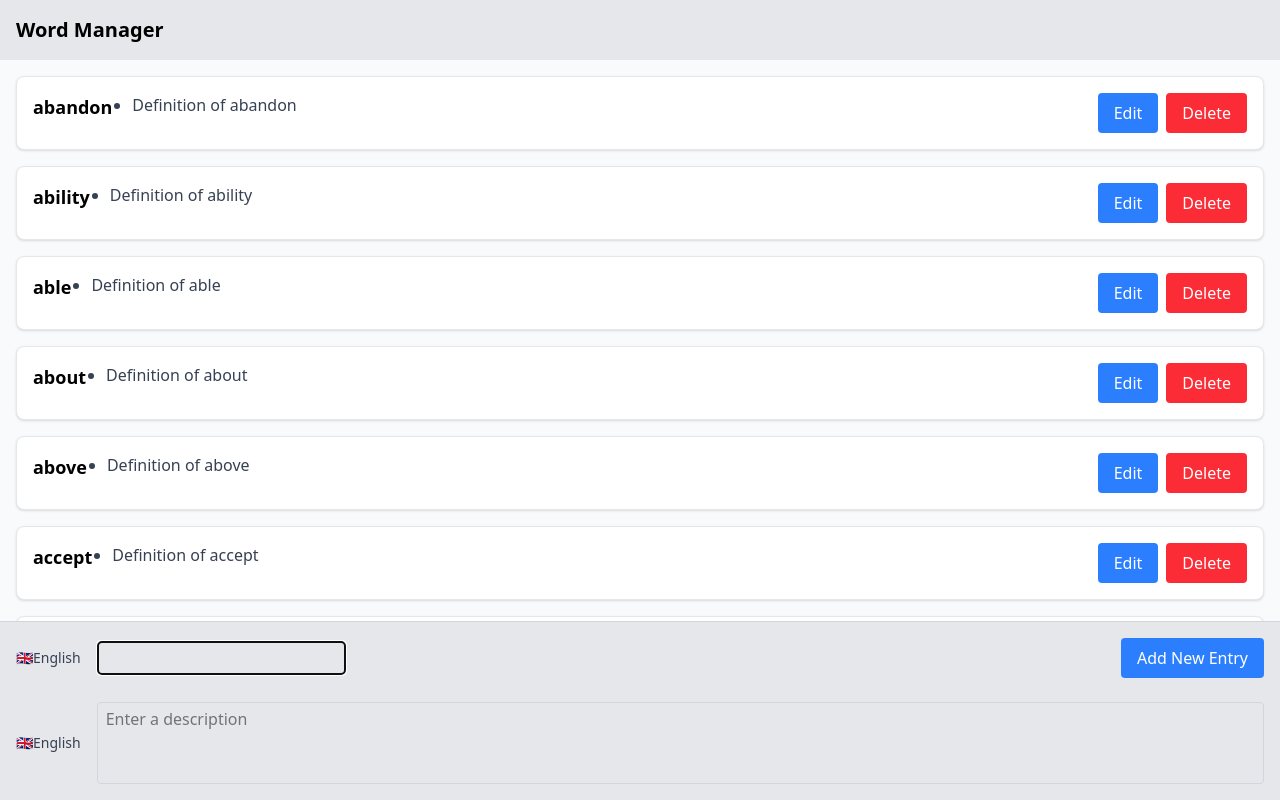
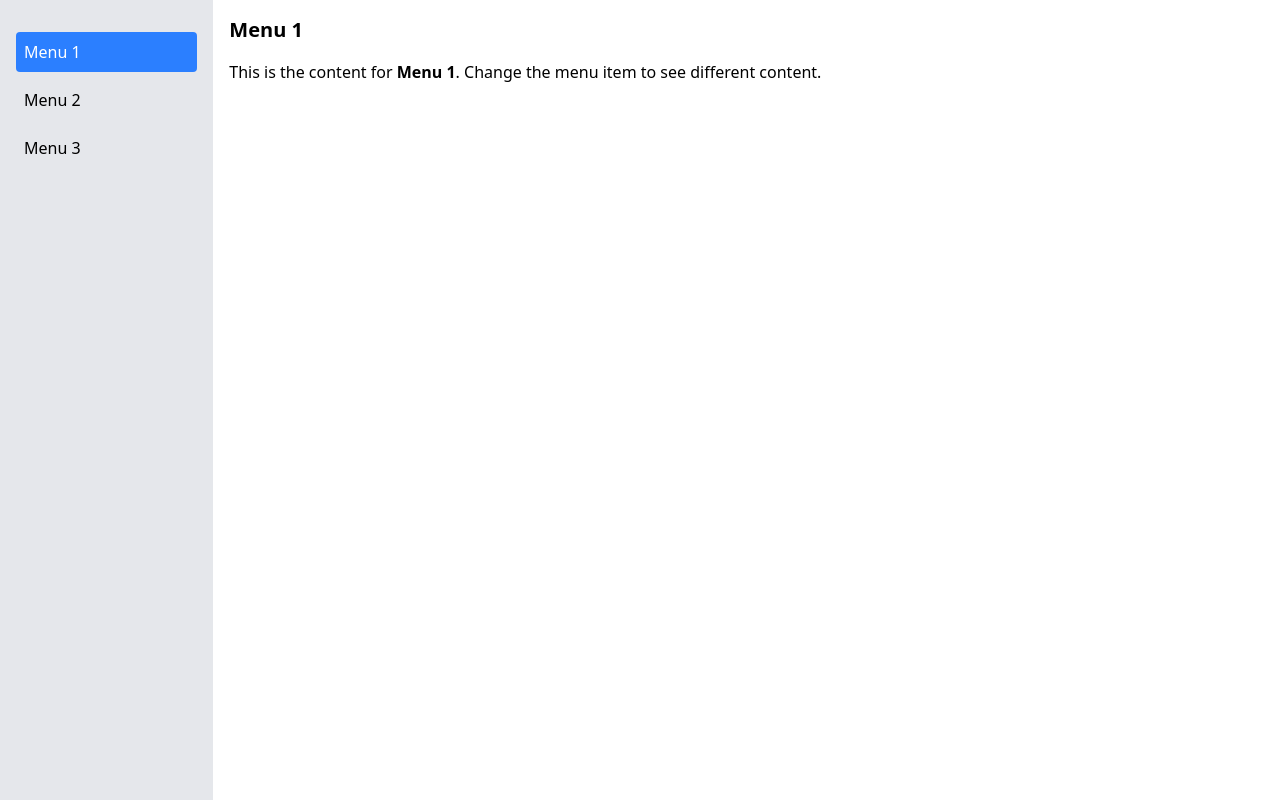
Before and after one commit to s4ysolutions/vocabla, a React (Vite) app in the folder front_react/: page / in a window 1280 px wide. Built offline with nearby package versions, Linux system fonts and the light colour scheme.

Commit message:
Me portal layout

```diff
--- /dev/null
+++ b/front_react/src/features/me/react/app-menu/index.tsx
@@ -0,0 +1,32 @@
+import React from 'react'
+
+interface Props {
+    selectedMenu: string,
+    setSelectedMenu: (menu: string) => void,
+    setIsMenuOpen: (isOpen: boolean) => void
+}
+
+const MeAppMenu: React.FC<Props> = ({selectedMenu, setSelectedMenu, setIsMenuOpen}) => {
+  const menuItems = ['Menu 1', 'Menu 2', 'Menu 3']
+
+  return (
+    <ul className="space-y-2">
+      {menuItems.map((item) => (
+        <li
+          key={item}
+          className={`cursor-pointer p-2 rounded ${
+            selectedMenu === item ? 'bg-blue-500 text-white' : 'hover:bg-gray-300'
+          }`}
+          onClick={() => {
+            setSelectedMenu(item)
+            setIsMenuOpen(false) // Close menu on selection
+          }}
+        >
+          {item}
+        </li>
+      ))}
+    </ul>
+  )
+}
+
+export default MeAppMenu
--- /dev/null
+++ b/front_react/src/features/me/react/index.tsx
@@ -0,0 +1,65 @@
+import React, { useState } from 'react'
+import MeAppMenu from './app-menu'
+// TODO: imrove having 2 menus
+const Me: React.FC = () => {
+  const [isMenuOpen, setIsMenuOpen] = useState<boolean>(false)
+  const [selectedMenu, setSelectedMenu] = useState<string>('Menu 1')
+
+
+  return (
+    <div className="h-full w-full flex flex-col md:flex-row">
+      {/* Menu Column for big screens*/}
+      <div className="bg-gray-200 w-full hidden md:block md:w-1/4 lg:w-1/5 xl:w-1/6 p-4">
+        <h2 className="text-lg font-bold mb-4">{/*Menu*/}</h2>
+        <MeAppMenu
+          selectedMenu={selectedMenu}
+          setSelectedMenu={setSelectedMenu}
+          setIsMenuOpen={setIsMenuOpen}
+        />
+      </div>
+      {/* Menu Column for small screens */}
+      {isMenuOpen && (
+        <div
+          className="fixed inset-0 bg-black/50 z-40"
+          onClick={() => setIsMenuOpen(false)} // Close menu when clicking the backdrop
+        />
+      )}
+      <div
+        className={`fixed inset-y-0 left-0 max-w-max min-w-1/3 bg-gray-200 z-50 p-4 overflow-y-auto transform transition-transform duration-300 ${isMenuOpen ? 'translate-x-0' : '-translate-x-full'}`}
+      >
+        <h2 className="text-lg font-bold mb-4 flex justify-between items-center">
+          {/*Menu*/}
+          <button
+            className="text-gray-500 hover:text-gray-700 md:hidden"
+            onClick={() => setIsMenuOpen(false)}
+            aria-label="Close Menu"
+            aria-expanded={isMenuOpen}
+          >
+            ✕
+          </button>
+        </h2>
+        <MeAppMenu
+          selectedMenu={selectedMenu}
+          setSelectedMenu={setSelectedMenu}
+          setIsMenuOpen={setIsMenuOpen}
+        />
+      </div>
+      {/* Content Column */}
+      <div className="flex-1 bg-white p-4">
+        <h1 className="text-xl font-bold mb-4">
+          <button
+            aria-label="Open Menu"
+            aria-expanded={isMenuOpen}
+            className="text-blue-500 md:hidden w-12 h-full rounded-full hover:bg-gray-200"
+            onClick={() => setIsMenuOpen(true)}
+          > ☰ </button>
+          {selectedMenu}</h1>
+        <p>
+          This is the content for <strong>{selectedMenu}</strong>. Change the menu item to see different content.
+        </p>
+      </div>
+    </div >
+  )
+}
+
+export default Me
--- a/front_react/src/react/App.tsx
+++ b/front_react/src/react/App.tsx
@@ -1,9 +1,10 @@
 import Screen from "./layotus/screen";
-import WordManager from "../features/word-manager/react";
+//import WordManager from "../features/word-manager/react";
+import Me from "../features/me/react";
 
 const App = () =>
     <Screen>
-        <WordManager />
+        <Me />
     </Screen>
 
 export default App
--- a/front_react/src/react/layotus/screen/index.tsx
+++ b/front_react/src/react/layotus/screen/index.tsx
@@ -4,7 +4,7 @@ interface Props {
   children: ReactNode
 }
 
-const Screen: React.FC<Props> = ({ children }): ReactElement => <div className="h-screen bg-gray-100 flex items-center justify-center overflow-hidden">
+const Screen: React.FC<Props> = ({ children }): ReactElement => <div className="h-screen w-screen bg-gray-100 flex items-center justify-center overflow-hidden">
   <div className="h-full w-full bg-white flex items-center justify-center">
     {children}
   </div>
```
